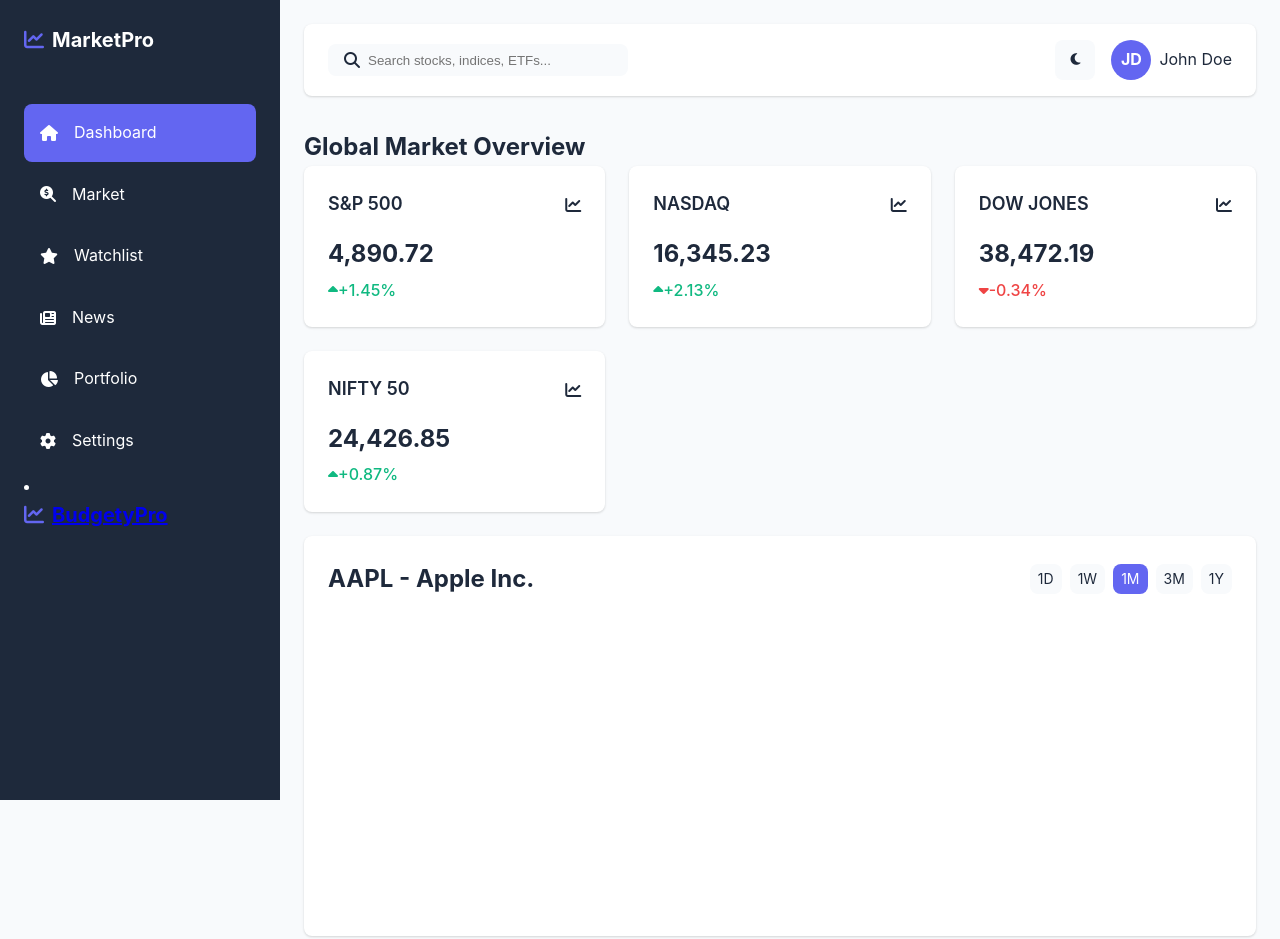
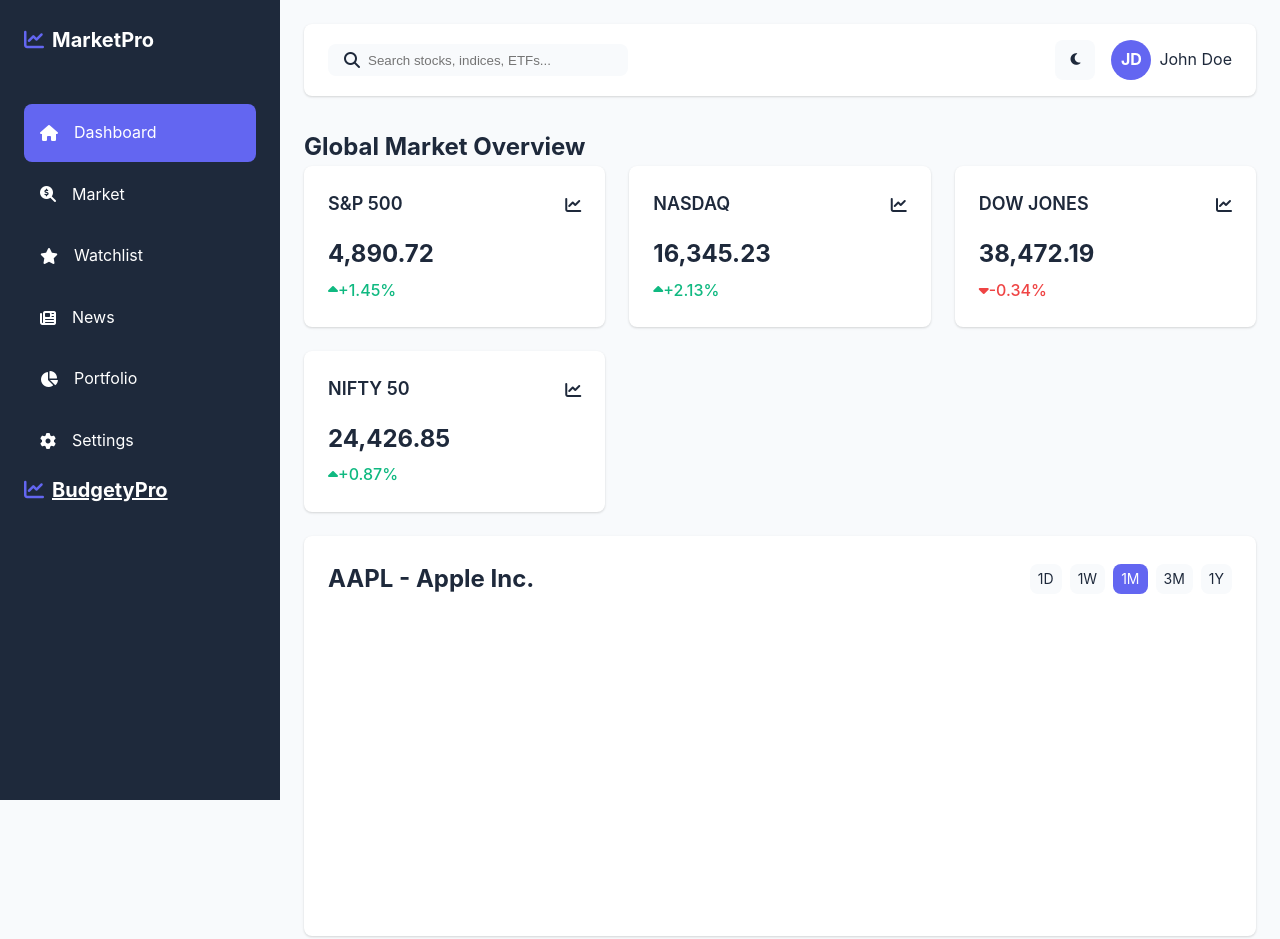
Before and after one commit to itsrohan2908/budgety-frontend, a website: page index2.html in a window 1280 px wide. Shown: the top 939 px of the page. Drawn offline with nearby package versions, Linux system fonts and the light colour scheme.

```diff
--- a/index2.html
+++ b/index2.html
@@ -512,14 +512,12 @@
                 <i class="fas fa-cog"></i>
                 <span>Settings</span>
             </div>
-
-            <li data-section="MarketPro">
               <div class="logo">
                 <i class="fas fa-chart-line"></i>
-                <a href="index.html">BudgetyPro</a>
-              </div>
+                <a href="index.html" style="color: white;">BudgetyPro</a>
+              <!-- </div> -->
               <link href="">
-            </li>
+            </div>
 
         </aside>
 
```
